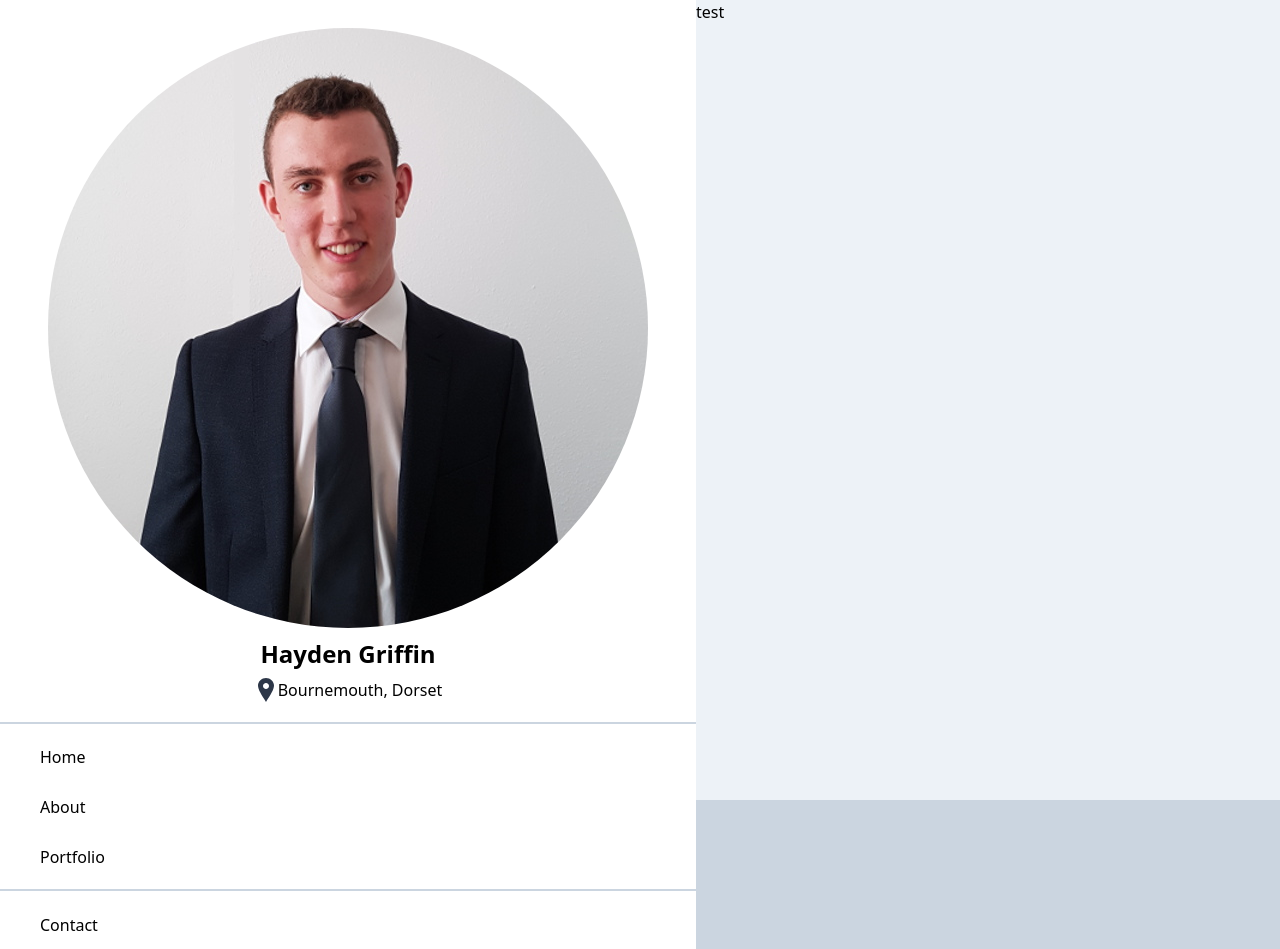
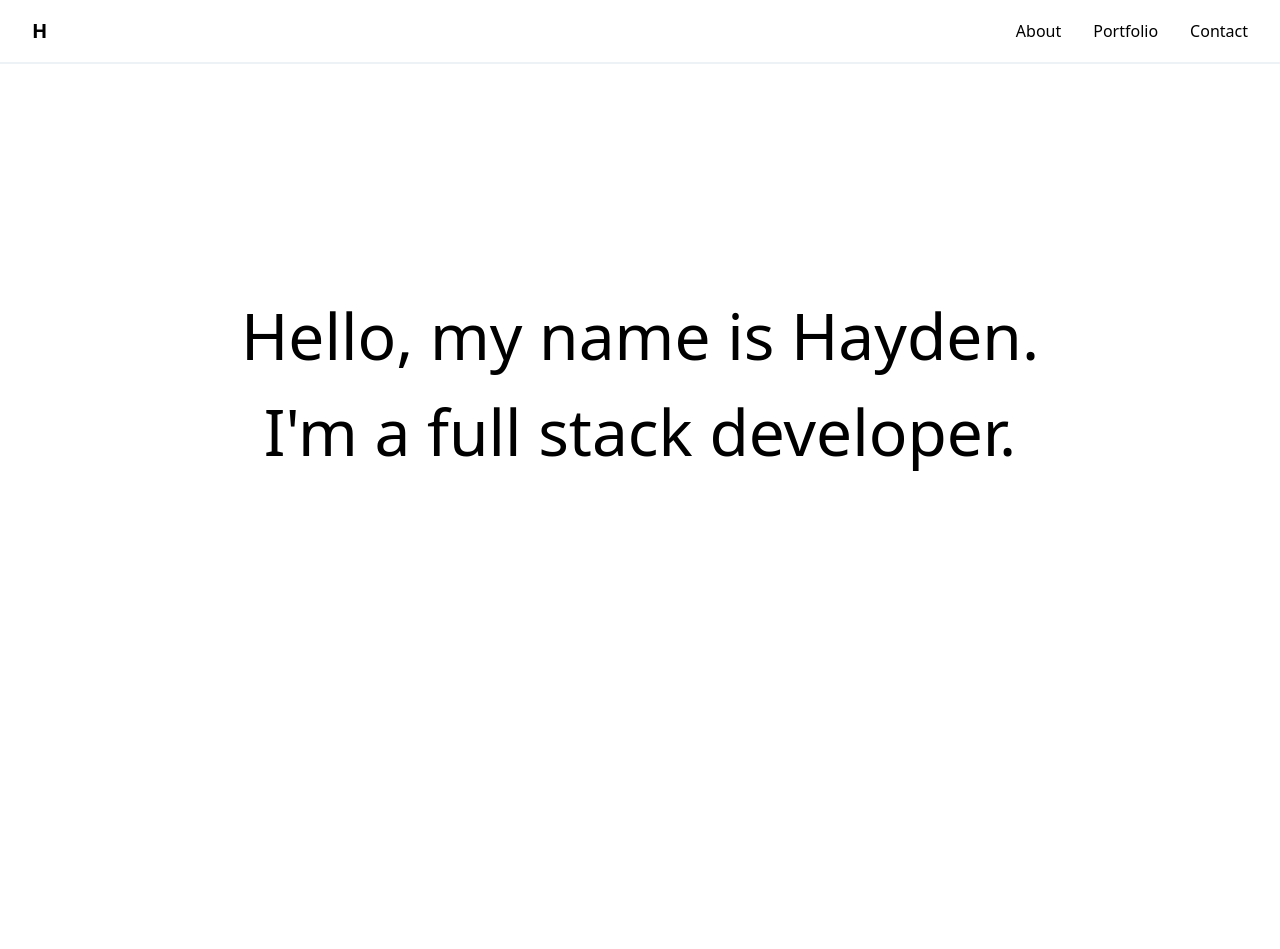
Before and after one commit to HaydenGriffin/portfolio-site, a Next.js app: page / in a window 1280 px wide. After the commit the page ends 800 px from the top, so only its background shows below. Built offline with nearby package versions, Linux system fonts and the light colour scheme.

Commit message:
Updated index page to match new designs, added file for netlify deployment

```diff
--- a/components/layout.tsx
+++ b/components/layout.tsx
@@ -14,16 +14,9 @@ export default function Layout({ children }: { children: React.ReactNode }) {
         <meta name="og:title" content={siteTitle} />
         <meta name="twitter:card" content="summary_large_image" />
       </Head>
-      <header />
       <main>
-        <div className="flex">
-          <div className="invisible sm:visible sm:w-80 flex:none overflow-y-hidden">
-            <Navigation />
-          </div>
-          <div className="flex-1 bg-gray-400 overflow-y-auto">
-            <div className="flex h-screen bg-gray-200">{children}</div>
-          </div>
-        </div>
+        <Navigation />
+        <div>{children}</div>
       </main>
     </div>
   );
--- a/components/navigation.tsx
+++ b/components/navigation.tsx
@@ -14,53 +14,29 @@ interface NavItemProps {
 const NavItem: React.FC<PropsWithChildren<NavItemProps>> = ({
   href,
   title,
-  children,
 }: PropsWithChildren<NavItemProps>) => (
-  <Link href={href}>
-    <a>
-      <li className="py-3 pl-6 hover:bg-gray-200">
-        <span className="inline-block align-middle pr-4">{children}</span>
-        <span className="inline-block align-middle">
+  <div className="mx-4">
+    <Link href={href}>
+      <a>
+        <span>
           <h3>{title}</h3>
         </span>
-      </li>
-    </a>
-  </Link>
+      </a>
+    </Link>
+  </div>
 );
 
 const Navigation = () => (
-  <div>
-    <div className="py-5 px-10 text-center">
-      <div className="p-2">
-        <img
-          src="/images/profile.jpg"
-          className="rounded-full"
-          alt="Picture of me"
-        />
-      </div>
-      <p className="text-2xl font-semibold pb-1">Hayden Griffin</p>
-      <span className="inline-block align-middle">
-        <Location className="fill-current text-gray-800" />
+  <nav className="flex flex-row items-center p-4 flex-shrink-0 border-b-2 border-gray-200">
+    <div className="flex-grow justify-left">
+      <span className="font-bold text-xl">
+        <NavItem href="/" title="H"></NavItem>
       </span>
-      <span className="inline-block align-middle">Bournemouth, Dorset</span>
     </div>
-    <div className="border-t-2 border-gray-400 pb-2" />
-    <ul className="grid grid-cols-1">
-      <NavItem title="Home" href="/">
-        <Home className="svg-icon" />
-      </NavItem>
-      <NavItem title="About" href="/about">
-        <Person className="svg-icon" />
-      </NavItem>
-      <NavItem title="Portfolio" href="/portfolio">
-        <Code className="svg-icon" />
-      </NavItem>
-      <div className="border-t-2 border-gray-400 pt-2 mt-2" />
-      <NavItem title="Contact" href="/contact">
-        <Mail className="svg-icon" />
-      </NavItem>
-    </ul>
-  </div>
+    <NavItem href="about" title="About"></NavItem>
+    <NavItem href="portfolio" title="Portfolio"></NavItem>
+    <NavItem href="contact" title="Contact"></NavItem>
+  </nav>
 );
 
 export default Navigation;
--- a/package.json
+++ b/package.json
@@ -5,7 +5,8 @@
   "scripts": {
     "dev": "next dev",
     "build": "next build",
-    "start": "next start"
+    "start": "next start",
+    "export": "next export"
   },
   "dependencies": {
     "@svgr/webpack": "^5.4.0",
--- a/pages/index.tsx
+++ b/pages/index.tsx
@@ -7,7 +7,13 @@ export default function Home() {
       <Head>
         <title>{siteTitle}</title>
       </Head>
-      <h1>test</h1>
+      <div className="flex flex-grow fullscreen-with-nav justify-center items-center homepage-background">
+        <div className="container text-center p-32 sm:p-40 md:p-48 lg:p-56 mb-20">
+          <h2 className="text-3xl sm:text-4xl md:text-5xl lg:text-6xl">
+            Hello, my name is Hayden. I'm a full stack developer.
+          </h2>
+        </div>
+      </div>
     </Layout>
   );
 }
--- a/public/content/portfolio.json
+++ b/public/content/portfolio.json
@@ -13,7 +13,7 @@
     "type": "University Work",
     "date": "2020-06-01",
     "description": "Final Year Project",
-    "tags": ["Golang", "ReactJS", "Typescript", "TailwindCSS"],
+    "tags": ["Golang", "Docker", "Hyperledger Fabric", "MySQL"],
     "github": "",
     "link": ""
   }
--- a/styles/utilities.css
+++ b/styles/utilities.css
@@ -1,9 +1,3 @@
-@responsive {
-  .w-80 {
-    width: 20rem;
-  }
+.homepage-background {
+  background-color: #fef3e1;
 }
-
-.svg-icon {
-  @apply fill-current text-gray-800 w-6 h-6;
-}
```
Also changed, not shown: 1 other file (tests, documents, lock files or other folders).
